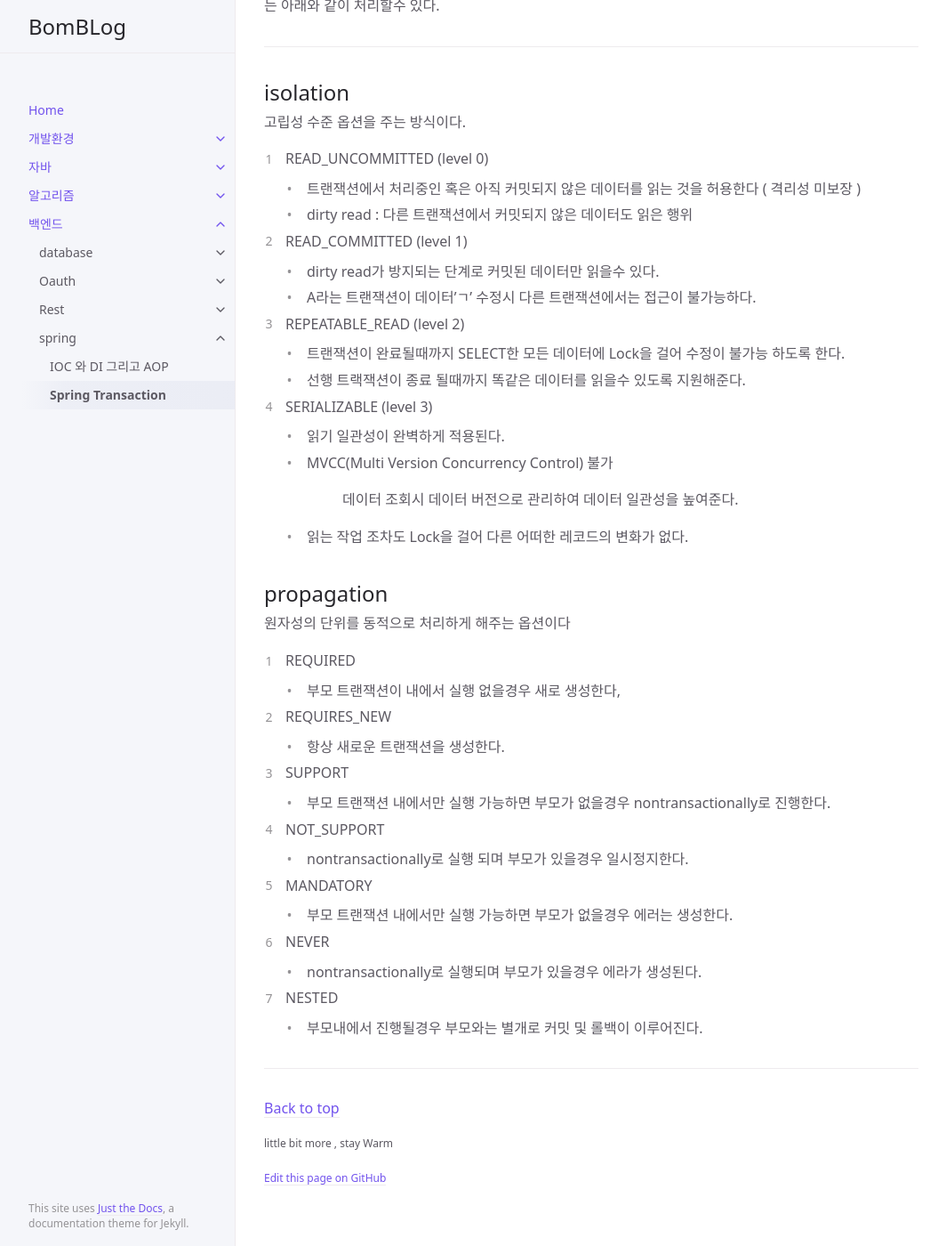
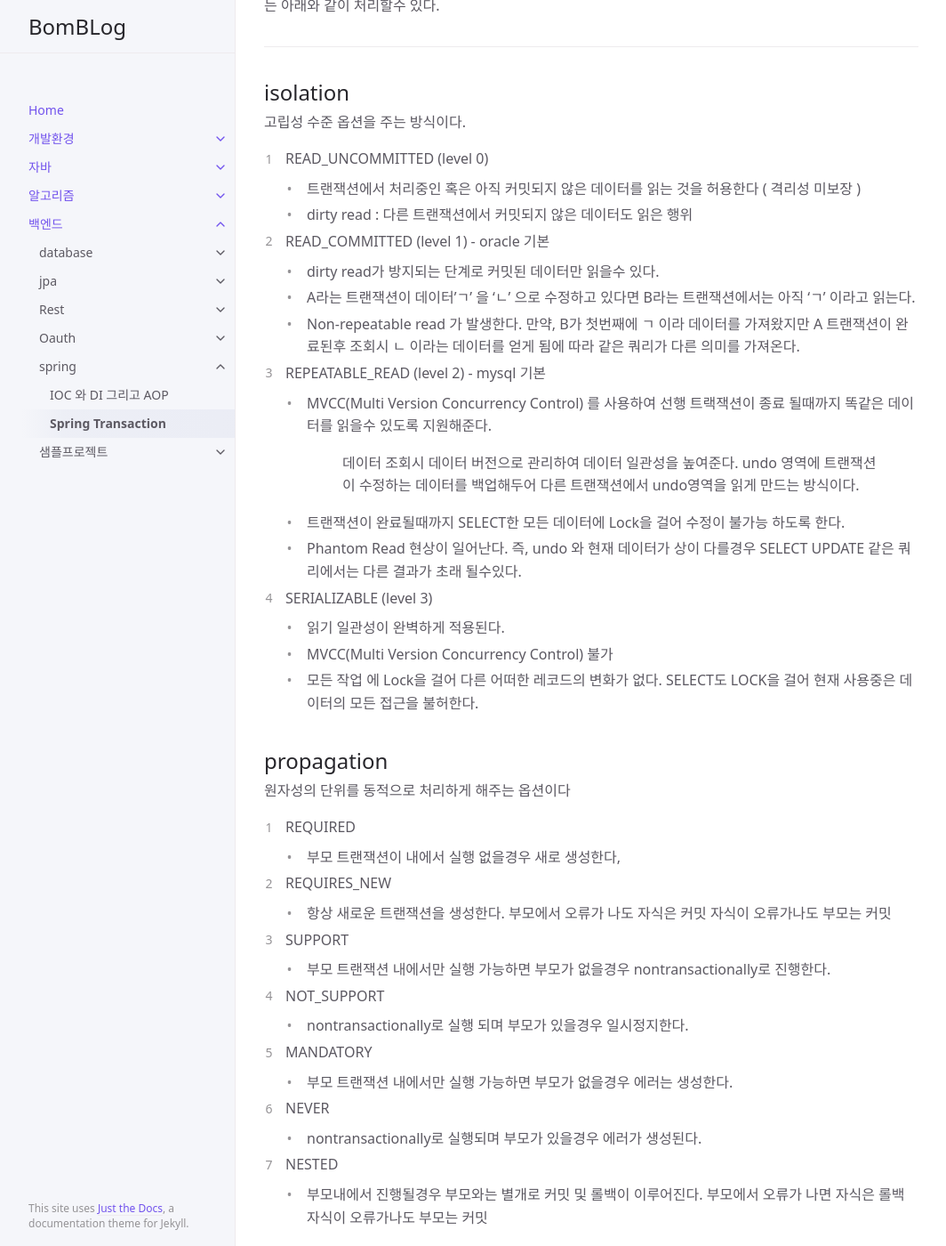
Before and after one commit to yongBomb90/yongBomb90.github.io, a Jekyll site: the page built from docs/backend/spring/backend_spring_002.md, in a window 1280 px wide and 1400 px high, scrolled down 216 px. Shown: the whole window at 89% size, without its empty margins (107-1171 px from the left). Built offline with Jekyll 4.4.1, drawn with Linux system fonts in a browser that asks for light colours.

Commit message:
no message

```diff
--- a/docs/backend/spring/backend_spring_002.md
+++ b/docs/backend/spring/backend_spring_002.md
@@ -19,19 +19,21 @@ permalink: /backend/spring/002
 - 트랜잭션에서 처리중인 혹은 아직 커밋되지 않은 데이터를 읽는 것을 허용한다 ( 격리성 미보장 )
 - dirty read : 다른 트랜잭션에서 커밋되지 않은 데이터도 읽은 행위
 
-2. READ_COMMITTED (level 1)
+2. READ_COMMITTED (level 1) - oracle 기본
 - dirty read가 방지되는 단계로 커밋된 데이터만 읽을수 있다.
-- A라는 트랜잭션이 데이터'ㄱ' 수정시 다른 트랜잭션에서는 접근이 불가능하다.
+- A라는 트랜잭션이 데이터'ㄱ' 을 'ㄴ' 으로 수정하고 있다면 B라는 트랜잭션에서는 아직 'ㄱ' 이라고 읽는다.
+- Non-repeatable read 가 발생한다. 만약, B가 첫번째에 ㄱ 이라 데이터를 가져왔지만 A 트랜잭션이 완료된후 조회시 ㄴ 이라는 데이터를 얻게 됨에 따라 같은 쿼리가 다른 의미를 가져온다.
 
-3. REPEATABLE_READ (level 2)
+3. REPEATABLE_READ (level 2)  - mysql 기본
+- MVCC(Multi Version Concurrency Control) 를 사용하여 선행 트랙잭션이 종료 될때까지 똑같은 데이터를 읽을수 있도록 지원해준다.
+> 데이터 조회시 데이터 버전으로 관리하여 데이터 일관성을 높여준다. undo 영역에 트랜잭션이 수정하는 데이터를 백업해두어 다른 트랜잭션에서 undo영역을 읽게 만드는 방식이다.
 - 트랜잭션이 완료될때까지 SELECT한 모든 데이터에 Lock을 걸어 수정이 불가능 하도록 한다.
-- 선행 트랙잭션이 종료 될때까지 똑같은 데이터를 읽을수 있도록 지원해준다.
+- Phantom Read 현상이 일어난다. 즉, undo 와 현재 데이터가 상이 다를경우 SELECT UPDATE 같은 쿼리에서는 다른 결과가 초래 될수있다.
 
 4. SERIALIZABLE (level 3)
 - 읽기 일관성이 완벽하게 적용된다.
 - MVCC(Multi Version Concurrency Control) 불가
-> 데이터 조회시 데이터 버전으로 관리하여 데이터 일관성을 높여준다.
-- 읽는 작업 조차도 Lock을 걸어 다른 어떠한 레코드의 변화가 없다.
+- 모든 작업 에 Lock을 걸어 다른 어떠한 레코드의 변화가 없다. SELECT도 LOCK을 걸어 현재 사용중은 데이터의 모든 접근을 불허한다.
 
 ## propagation
 원자성의 단위를 동적으로 처리하게 해주는 옵션이다
@@ -39,7 +41,7 @@ permalink: /backend/spring/002
 1. REQUIRED
 - 부모 트랜잭션이 내에서 실행 없을경우 새로 생성한다,
 2. REQUIRES_NEW
-- 항상 새로운 트랜잭션을 생성한다.
+- 항상 새로운 트랜잭션을 생성한다. 부모에서 오류가 나도 자식은 커밋 자식이 오류가나도 부모는 커밋
 3. SUPPORT
 - 부모 트랜잭션 내에서만 실행 가능하면 부모가 없을경우 nontransactionally로 진행한다.
 4. NOT_SUPPORT
@@ -47,6 +49,6 @@ permalink: /backend/spring/002
 5. MANDATORY
 - 부모 트랜잭션 내에서만 실행 가능하면 부모가 없을경우 에러는 생성한다.
 6. NEVER
-- nontransactionally로 실행되며 부모가 있을경우 에라가 생성된다.
+- nontransactionally로 실행되며 부모가 있을경우 에러가 생성된다.
 7. NESTED
-- 부모내에서 진행될경우 부모와는 별개로 커밋 및 롤백이 이루어진다.
+- 부모내에서 진행될경우 부모와는 별개로 커밋 및 롤백이 이루어진다. 부모에서 오류가 나면 자식은 롤백 자식이 오류가나도 부모는 커밋
```
Also changed, not shown: docs/backend/database/backend_database.md (+1 -1 lines), docs/backend/jpa/backend_jpa.md (added, +10 -0 lines), docs/backend/jpa/backend_jpa_001.md (added, +9 -0 lines), docs/backend/oauth/backend_oauth.md (+1 -1 lines), docs/backend/oauth/backend_oauth_002.md (added, +9 -0 lines), docs/backend/restful/backend_rest.md (+1 -1 lines), docs/backend/samplePrg/backend_spring.md (added, +10 -0 lines), docs/backend/spring/backend_spring.md (+1 -1 lines), docs/java/java_05.md (added, +153 -0 lines).
